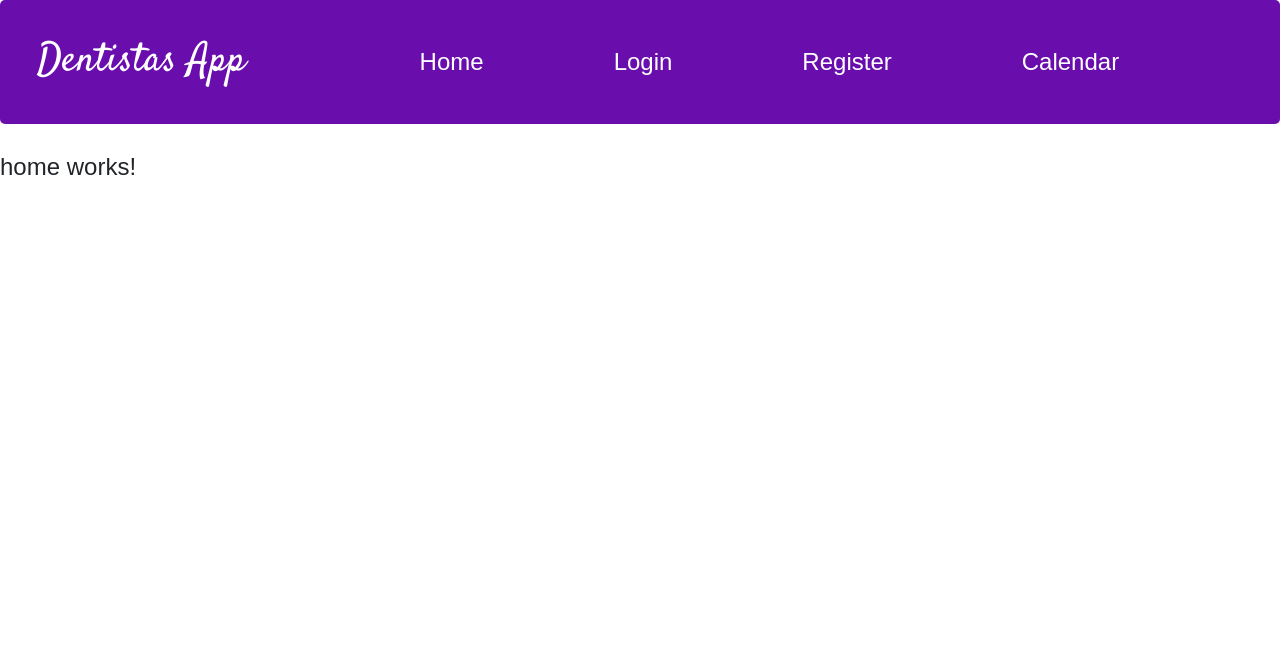
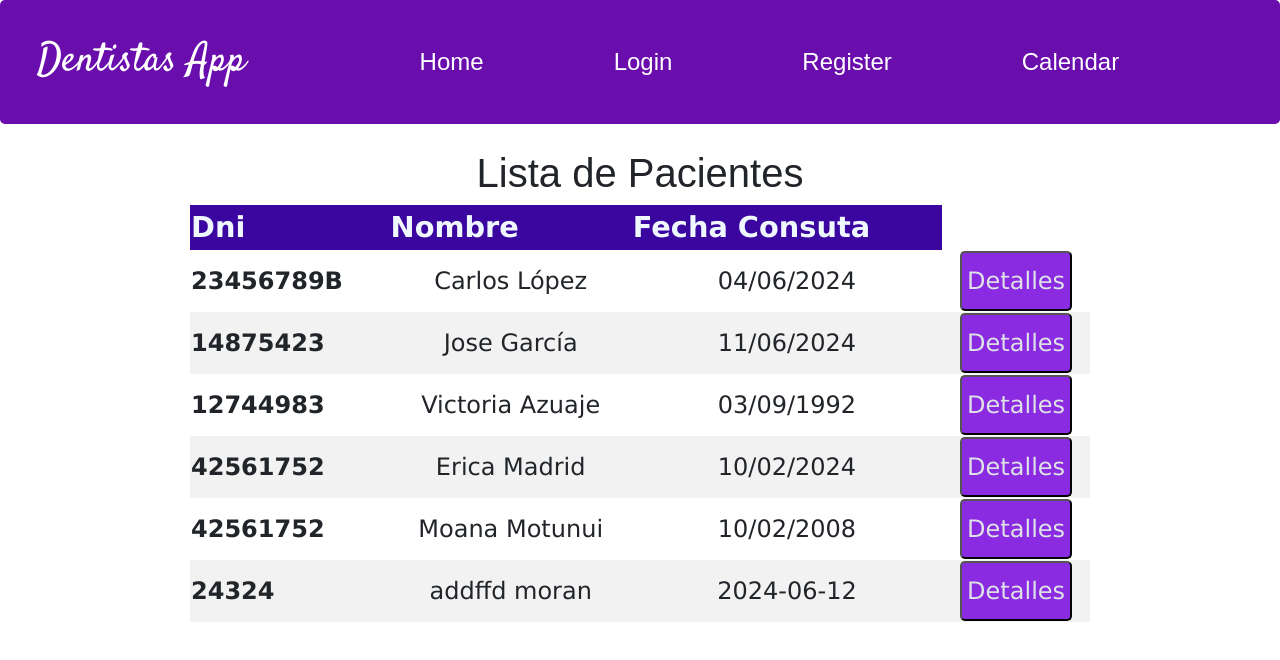
Before and after one commit to brendalamas/Dentist-App, an Angular app: page /home in a window 1280 px wide. Shown: the top 660 px of the page. Built offline with nearby package versions, Linux system fonts and the light colour scheme; data requests are answered from the project's data file.

Commit message:
Rama creada porque desapareció el ultimo push

```diff
--- a/db.json
+++ b/db.json
@@ -1,7 +1,15 @@
 {
   "users": [
-      { "id": 1, "email": "hola@gmail.com", "password": "admin123" },
-      { "id": 2, "email": "user@gmail.com", "password": "user123" }
+    {
+      "id": 1,
+      "email": "hola@gmail.com",
+      "password": "admin123"
+    },
+    {
+      "id": 2,
+      "email": "user@gmail.com",
+      "password": "user123"
+    }
   ],
   "Pacientes": [
     {
@@ -78,6 +86,22 @@
       "diagnostico": "Quemadura solar",
       "usuario": "princesa_87",
       "cobertura": "si"
+    },
+    {
+      "id": "311e",
+      "nombre": "addffd",
+      "apellido": "moran",
+      "email": "amichinel@gmail.com",
+      "telefono": "0111541870373",
+      "fechaNacimiento": "2024-02-14",
+      "edad": 1,
+      "genero": "femenino",
+      "dni": "24324",
+      "fecha_cons": "2024-06-12",
+      "razon_cons": "afddfdf",
+      "diagnostico": "",
+      "usuario": "doctor",
+      "cobertura": "si"
     }
   ]
 }
--- a/package.json
+++ b/package.json
@@ -24,6 +24,7 @@
     "@angular/ssr": "^18.0.3",
     "bootstrap": "^5.3.3",
     "express": "^4.18.2",
+    "json-serve": "^0.1.0",
     "json-server": "^1.0.0-beta.1",
     "rxjs": "~7.8.0",
     "tslib": "^2.3.0",
--- a/src/app/Services/api-pacientes.service.ts
+++ b/src/app/Services/api-pacientes.service.ts
@@ -12,11 +12,12 @@ export class ApiPacientesService {
   constructor() { }
 
   private apiUrl = 'http://localhost:3000/Pacientes';
+  //http://localhost:3000/Pacientes?dni=23456789B
 
 
   //Se obtiene el paciente por parametro dni
   getPacientebyDni(dni: string): Observable<Paciente> {
-    return this._httpCliente.get<Paciente>(`${this.apiUrl}/${dni}`);
+    return this._httpCliente.get<Paciente>(`${this.apiUrl}?dni=${dni}`);
   }
 
   //Se obtiene todos los pacientes
--- a/src/app/app.routes.ts
+++ b/src/app/app.routes.ts
@@ -5,13 +5,14 @@ import { LoginComponent } from './components/login/login.component';
 import { NgModule } from '@angular/core';
 import { AgendaComponent } from './components/agenda/agenda.component';
 import { VistapacienteComponent } from './components/vistapaciente/vistapaciente.component';
+import { MockDeskpacientesComponent } from './components/mock-deskpacientes/mock-deskpacientes.component';
 
 export const routes: Routes = [
     {path:'', component:LoginComponent},
-    {path:'home', component:HomeComponent},
+    {path:'home', component:MockDeskpacientesComponent},
     {path:'login', component:LoginComponent},
     {path:'register', component:RegisterComponent},
     {path:'calendar', component:AgendaComponent},
-    {path:'pacientes/:pacienteDni', component: VistapacienteComponent},
+    {path:'pacientes/:dni', component: VistapacienteComponent},
     {path:'**', redirectTo:''},
 ];
--- /dev/null
+++ b/src/app/components/mock-deskpacientes/mock-deskpacientes.component.css
@@ -0,0 +1,55 @@
+table {
+
+    width: auto;
+    min-width: 900px;
+    margin-bottom: 1rem;
+    color: #212529;
+    vertical-align: top;
+    border-color: #dee2e6;
+    font-family: Verdana, Geneva, Tahoma, sans-serif;
+    margin-left: auto;
+    margin-right: auto;
+}
+
+td {
+    text-align: center;
+}
+
+tr:nth-child(even) {
+    background-color: #f2f2f2;
+  }
+
+thead {
+    background-color: rgb(59, 6, 159);
+    color: aliceblue;
+    font-family: Verdana, Geneva, Tahoma, sans-serif;
+    font-size: larger;
+}
+
+*, ::after, ::before {
+    box-sizing: border-box;
+}
+
+container {
+    display: flex;
+    margin: 0 auto;
+}
+
+h1 {
+    font-family: Arial, Helvetica, sans-serif;
+    font-weight: 300;
+    text-align: center;
+}
+
+button {
+    background-color: blueviolet;
+    color: #dee2e6;
+    padding: 10px 5px;
+    border-radius: 5px;
+}
+
+button:hover {
+    background-color: rgba(223, 223, 223, 0.842);
+    color: #6a0dad;
+    border-radius: 5px;
+    }
--- /dev/null
+++ b/src/app/components/mock-deskpacientes/mock-deskpacientes.component.html
@@ -0,0 +1,25 @@
+<div class="pacientes">
+    <h1>Lista de Pacientes</h1>
+
+
+    <table class="tabla-pacientes">
+        <thead>
+            <tr>
+                <th scope="col">Dni</th>
+                <th scope="col">Nombre</th>
+                <th scope="col">Fecha Consuta</th>
+            </tr>
+        </thead>
+
+        <tbody>
+            @for (paciente of Pacientes; track paciente.dni) {
+            <tr>
+                <th scope="row">{{paciente.dni}}</th>
+                <td>{{paciente.nombre}} {{paciente.apellido}}</td>
+                <td>{{paciente.fecha_cons}}</td>
+                <td><button type="button" [routerLink]="['/pacientes',paciente.dni]">Detalles</button> </td>
+            </tr>
+            }
+        </tbody>
+    </table>
+</div>
--- a/src/app/components/mock-deskpacientes/mock-deskpacientes.component.ts
+++ b/src/app/components/mock-deskpacientes/mock-deskpacientes.component.ts
@@ -19,8 +19,8 @@ export class MockDeskpacientesComponent implements OnInit {
   Pacientes: Paciente[] = [];
 
   ngOnInit(): void {
-    //this.getPacientes();
-     this.Pacientes = [
+    this.getPacientes();
+     /* this.Pacientes = [
       {
         "nombre": "Carlos",
         "apellido": "López",
@@ -96,7 +96,7 @@ export class MockDeskpacientesComponent implements OnInit {
         "usuario": "princesa_87",
         "cobertura": "si"
       }
-    ];
+    ];  */
 
 
   }
@@ -105,6 +105,7 @@ export class MockDeskpacientesComponent implements OnInit {
     this.apiPacientes.getPacientes().subscribe({
       next: data => {
         console.log(data);
+        console.log("Ejecutó rutina GetPacientes");
         this.Pacientes = data;
       }, error: error => {
         console.log(error);
--- a/src/app/components/vistapaciente/vistapaciente.component.html
+++ b/src/app/components/vistapaciente/vistapaciente.component.html
@@ -9,7 +9,7 @@
         <div class="Info-del-paciente">
             <div>
                 <label>Nombre:</label>
-                <span>{{ paciente.nombre }}</span>
+                <span>{{ paciente.nombre }} {{ paciente.apellido }}</span>
             </div>
             <div>
                 <label>Edad:</label>
--- a/src/app/components/vistapaciente/vistapaciente.component.ts
+++ b/src/app/components/vistapaciente/vistapaciente.component.ts
@@ -27,7 +27,7 @@ export class VistapacienteComponent implements OnInit {
       next: params => {
         //Se ejecuta el endpoint del servicio y se pasa el parametro del dni que se recibio
 
-        this.Apipacientes.getPacientebyDni(params['pacienteDni']).subscribe({
+        this.Apipacientes.getPacientebyDni(params['dni']).subscribe({
           next: data => {
             //se carga el paciente y la vista del complemento
             this.paciente = data;
```
Also changed, not shown: 1 other file (tests, documents, lock files or other folders). Lines whose indentation alone changed are shown as unchanged.
